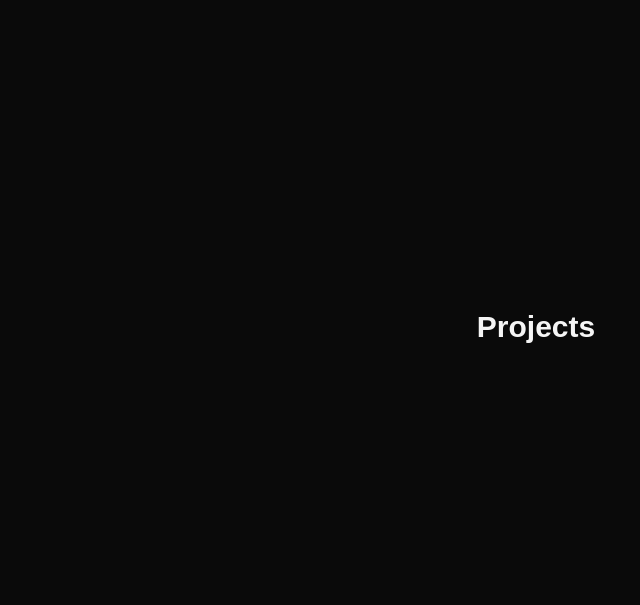
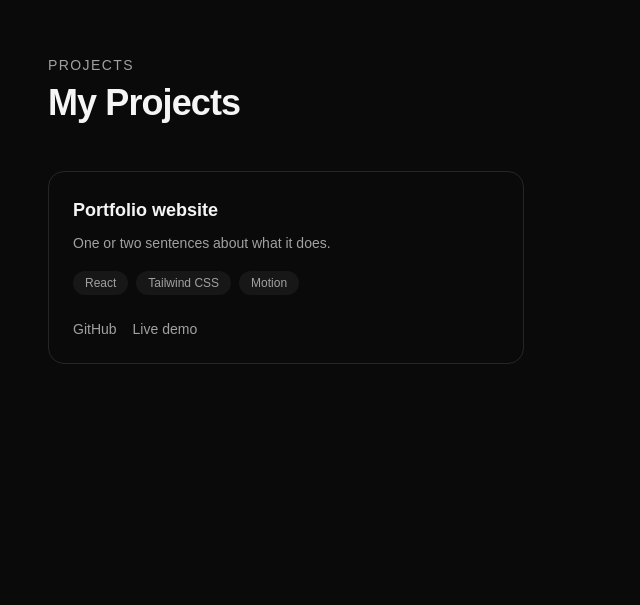
Before and after one commit to MaximBanna/portfolio, a React (Vite) app: page / in a window 1280 px wide. Shown: the part 1955-2560 px from the top of the page, without its empty margins (104-744 px from the left). Built offline with nearby package versions, Linux system fonts and the light colour scheme.

Commit message:
Add projects section

```diff
--- a/src/components/sections/Projects.jsx
+++ b/src/components/sections/Projects.jsx
@@ -1,7 +1,18 @@
+import { projects } from "../../data/projects";
+import SectionHeading from "../ui/SectionHeading";
+import ProjectCard from "../ui/ProjectCard";
+
 function Projects() {
   return (
-    <section id="projects" className="min-h-screen grid place-items-center">
-      <h2 className="text-3xl font-bold">Projects</h2>
+    <section id="projects" className="py-24 md:py-32">
+      <div className="mx-auto max-w-5xl px-6">
+        <SectionHeading label="Projects" title="My Projects" />
+        <div className="mt-12 grid gap-6 md:grid-cols-2">
+          {projects.map((project) => (
+            <ProjectCard key={project.title} project={project} />
+          ))}
+        </div>
+      </div>
     </section>
   );
 }
--- /dev/null
+++ b/src/components/ui/ProjectCard.jsx
@@ -0,0 +1,41 @@
+function ProjectCard({ project }) {
+  return (
+    <article className="rounded-2xl border border-neutral-800 p-6 transition-colors hover:border-neutral-600">
+      <h3 className="text-lg font-semibold">{project.title}</h3>
+      <p className="mt-2 text-sm leading-relaxed text-neutral-400">
+        {project.description}
+      </p>
+      <ul className="mt-4 flex flex-wrap gap-2">
+        {project.tags.map((tag) => (
+          <li
+            key={tag}
+            className="rounded-full bg-neutral-900 px-3 py-1 text-xs text-neutral-400"
+          >
+            {tag}
+          </li>
+        ))}
+      </ul>
+      <div className="mt-6 flex gap-4 text-sm">
+        <a
+          href={project.github}
+          className="text-neutral-400 transition-colors hover:text-neutral-100"
+          target="_blank"
+          rel="noreferrer"
+        >
+          GitHub
+        </a>
+        {project.demo && (
+          <a
+            className="text-neutral-400 transition-colors hover:text-neutral-100"
+            href={project.demo}
+            target="_blank"
+            rel="noreferrer"
+          >
+            Live demo
+          </a>
+        )}
+      </div>
+    </article>
+  );
+}
+export default ProjectCard;
--- /dev/null
+++ b/src/data/projects.js
@@ -0,0 +1,10 @@
+export const projects = [
+  {
+    title: "Portfolio website",
+    description: "One or two sentences about what it does.",
+    tags: ["React", "Tailwind CSS", "Motion"],
+    github: "https://github.com/your-username/your-repo",
+    demo: "https://www.youtube.com/",
+  },
+  // add 2 or 3 more projects
+];
```
